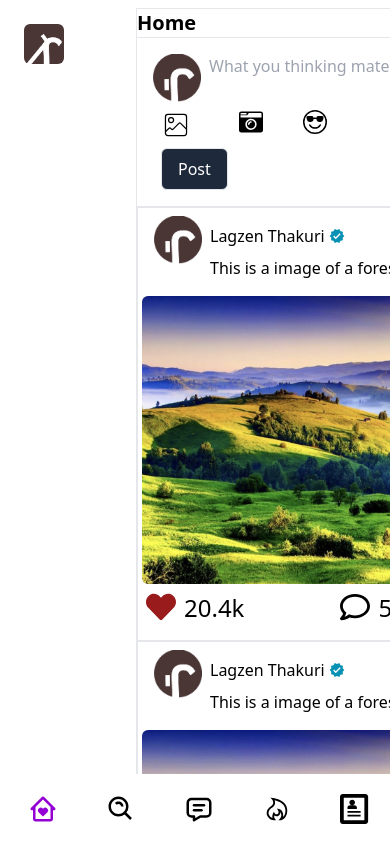
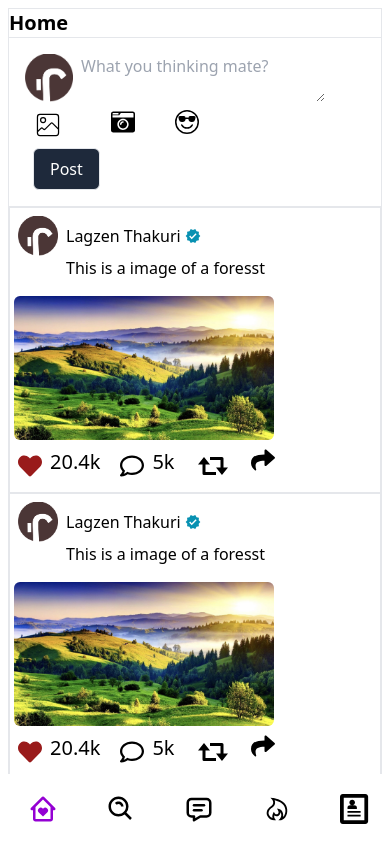
Before and after one commit to Luckyzen69/Asuraj-, a React (Vite) app: page / in a window 390 px wide. Built offline with nearby package versions, Linux system fonts and the light colour scheme.

Commit message:
"Update file paths for responsive design and adjust image sizes; update Tailwind screens configuration"
This commit includes changes to file paths to accommodate responsive design, adjustments to image sizes, and updates to the Tailwind screens configuration

```diff
--- a/src/components/feeds/feed.jsx
+++ b/src/components/feeds/feed.jsx
@@ -4,7 +4,7 @@ import '../../index.css'
 export default function feed(){
     return(
         <>
-       <div className='feed min-w-max flex-auto border ml-32 mr-32   ' >
+       <div className='feed min-w-max flex-auto border md:ml-32 md:mr-32   ' >
         <div>
             <h2 className="font-bold text-xl fomt-mono ">Home</h2>
         </div>
--- a/src/components/feeds/post.jsx
+++ b/src/components/feeds/post.jsx
@@ -22,8 +22,8 @@ export default function Post({
 
     <div className="post m-2 flex items-start pb-2">
 
-        <div className='ml-2  '>
-        <img src={J} alt="" className='h-12'  />
+        <div className='md:ml-2  '>
+        <img src={J} alt="" className='h-10 md:h-12'  />
         </div>
 
         <div className='body flex '>
@@ -37,10 +37,10 @@ export default function Post({
            </div>
         </div>
          </div>
-        <img src={Forest} alt="" className='h-72 object-cover w-auto rounded-md ml-1' />
-         <div className='flex text-3xl space-x-24 m-2'>
-         <span className='flex '>  <FaHeart className='text-red-800 '/> <span className='text-2xl ml-2 mb-2'>20.4k</span></span>
-           <span className='flex '> <FaRegComment /> <span className='text-2xl ml-2 mb-2'>5k</span></span>
+        <img src={Forest} alt="" className=' h-36  md:h-72 object-cover w-auto rounded-md ml-1 flex justify-center items-center' />
+         <div className='flex text-2xl md:text-3xl space-x-5 sm:space-x-8 md:space-x-24 m-2'>
+         <span className='flex flex-row justify-center items-center '>  <FaHeart className='text-red-800 '/> <span className='text-xl ml-2 mb-2'>20.4k</span></span>
+           <span className='flex items-center justify-center flex-row'> <FaRegComment /> <span className='text-xl md:text-2xl ml-2 mb-2'>5k</span></span>
             <BiRepost className='text-4xl' />
             <FaShare />
          </div>
--- a/src/components/sidebars/navigation.jsx
+++ b/src/components/sidebars/navigation.jsx
@@ -13,7 +13,7 @@
           <section className=' '>
 
   <div className='flex p-2 m-2 lg:sticky fixed  '>
-  <img src={Idk} alt="logo" className='h-10 w-10 lg:m-2 rounded-md' />
+  <img src={Idk} alt="logo" className='h-10 w-10 lg:m-2 rounded-md hidden md:block' />
   <h1 className='text-4xl font-serif m-2 text-violet hidden lg:block'>Asuraj</h1>
   </div>
 
--- a/tailwind.config.js
+++ b/tailwind.config.js
@@ -8,6 +8,23 @@ export default {
         violet:"#9400D3	"
       }
     },
+    screens: {
+      'ssm':'320',
+      'sm': '640px',
+      // => @media (min-width: 640px) { ... }
+
+      'md': '768px',
+      // => @media (min-width: 768px) { ... }
+
+      'lg': '1024px',
+      // => @media (min-width: 1024px) { ... }
+
+      'xl': '1280px',
+      // => @media (min-width: 1280px) { ... }
+
+      '2xl': '1536px',
+      // => @media (min-width: 1536px) { ... }
+    }
   },
   plugins: [],
 }
```
